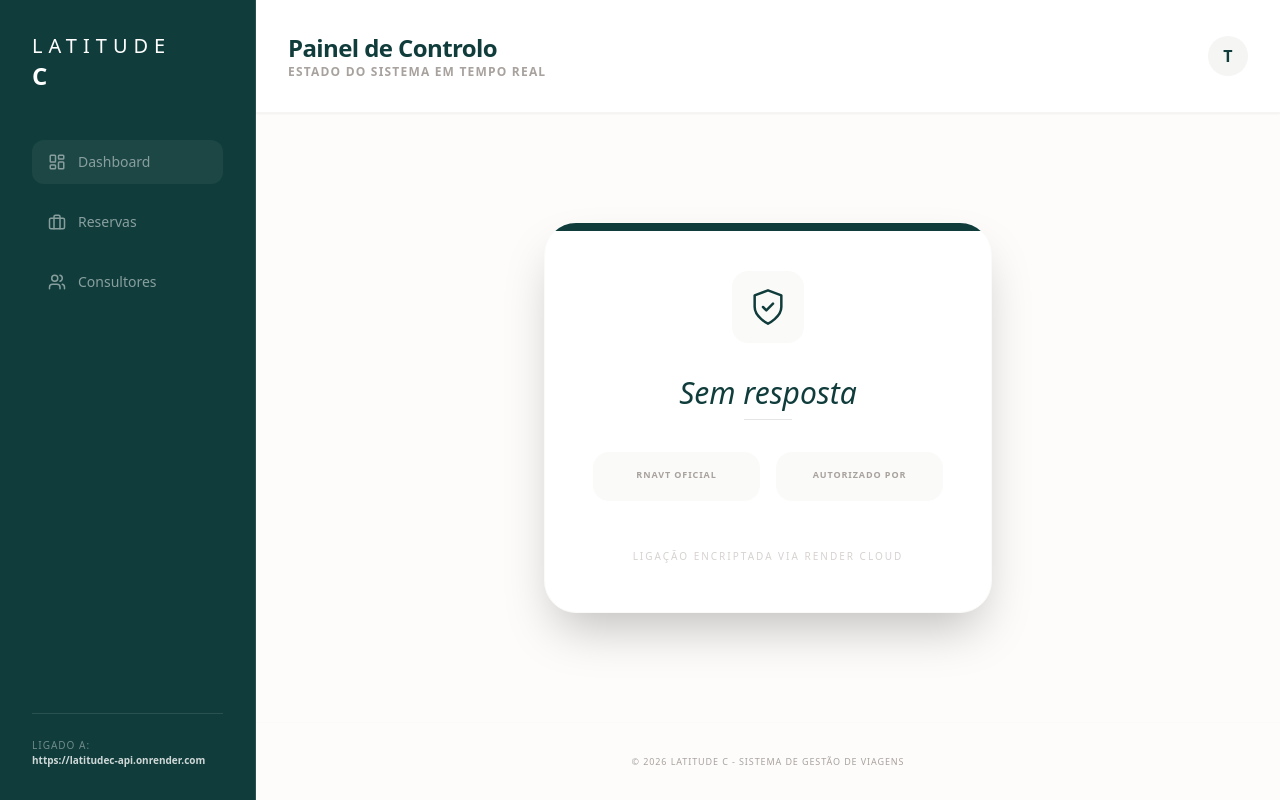
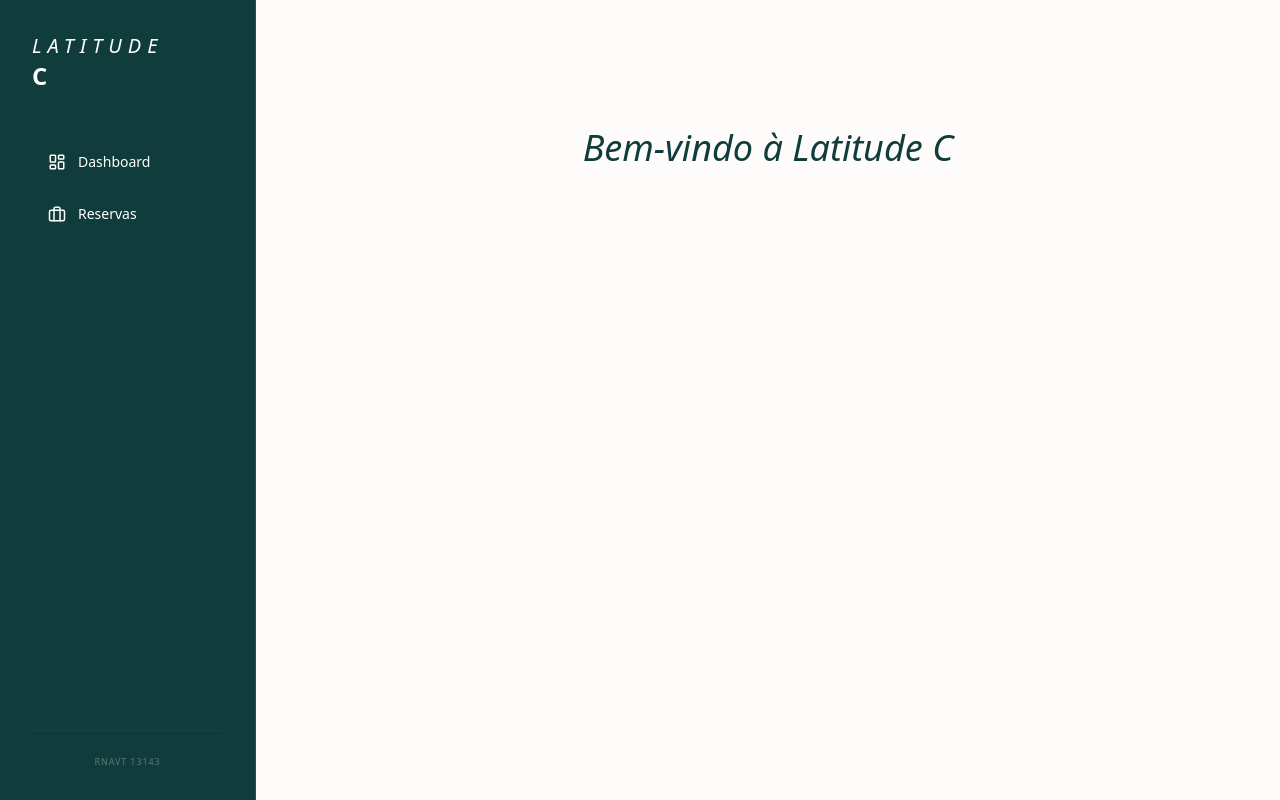
Before and after one commit to mondegobike/AgenciaViagem, a React (Vite) app: page / in a window 1280 px wide. Built offline with nearby package versions, Linux system fonts and the light colour scheme; no server answers.

Commit message:
Integrate React Router and simplify App component
Refactor App component to use React Router for navigation and remove unused state and API calls.

```diff
--- a/src/App.jsx
+++ b/src/App.jsx
@@ -1,128 +1,27 @@
-import React, { useState, useEffect } from 'react';
-import {
-  Instagram, LogIn, LogOut, Users,
-  Briefcase, LayoutDashboard, ShieldCheck, RefreshCw
-} from 'lucide-react';
+import { BrowserRouter as Router, Routes, Route } from 'react-router-dom';
+import Sidebar from './components/Sidebar';
+import Reservas from './pages/Reservas';
+
+// Uma página de Dashboard rápida só para exemplo
+const Dashboard = () => (
+  <div className="text-center py-20">
+    <h2 className="text-4xl font-light italic text-[#103D3B]">Bem-vindo à Latitude C</h2>
+  </div>
+);
 
 function App() {
-  const [user, setUser] = useState({ name: "Tiago", role: "admin" }); // Simulação de user logado
-  const [apiInfo, setApiInfo] = useState(null);
-  const [loading, setLoading] = useState(true);
-
-  // O TEU URL DO RENDER
-  const API_URL = "https://latitudec-api.onrender.com";
-
-  const azulMar = "#103D3B";
-
-  // EFEITO PARA LIGAR À TUA API C#
-  useEffect(() => {
-    const getApiStatus = async () => {
-      try {
-        const response = await fetch(API_URL);
-        const data = await response.json();
-        setApiData(data);
-      } catch (error) {
-        console.error("Erro ao ligar à API:", error);
-      } finally {
-        setLoading(false);
-      }
-    };
-    getApiStatus();
-  }, []);
-
-  const setApiData = (data) => {
-    setApiInfo(data);
-  };
-
   return (
-    <div className="min-h-screen bg-[#FDFCFB] flex font-sans text-[#1A2F23]">
-
-      {/* SIDEBAR (Estilo da última versão) */}
-      <aside className="w-64 bg-[#103D3B] text-white flex flex-col p-8 hidden md:flex border-r border-white/10">
-        <div className="mb-12">
-          <span className="text-xl font-light tracking-[0.3em] block">LATITUDE</span>
-          <span className="text-2xl font-black">C</span>
-        </div>
-        <nav className="flex-1 space-y-4 opacity-50 cursor-not-allowed">
-          <div className="flex items-center gap-3 px-4 py-3 rounded-xl text-sm bg-white/10"><LayoutDashboard size={18}/> Dashboard</div>
-          <div className="flex items-center gap-3 px-4 py-3 rounded-xl text-sm"><Briefcase size={18}/> Reservas</div>
-          <div className="flex items-center gap-3 px-4 py-3 rounded-xl text-sm"><Users size={18}/> Consultores</div>
-        </nav>
-        <div className="mt-auto pt-6 border-t border-white/10">
-          <p className="text-[10px] uppercase tracking-widest text-white/40">Ligado a:</p>
-          <p className="text-[10px] font-bold text-white/80 break-all">{API_URL}</p>
-        </div>
-      </aside>
-
-      {/* ÁREA PRINCIPAL */}
-      <main className="flex-1 flex flex-col">
-
-        {/* HEADER */}
-        <header className="bg-white border-b border-stone-100 p-8 flex justify-between items-center shadow-sm">
-          <div>
-            <h1 className="text-2xl font-bold tracking-tight" style={{ color: azulMar }}>Painel de Controlo</h1>
-            <p className="text-xs text-stone-400 uppercase tracking-widest font-bold">Estado do Sistema em Tempo Real</p>
-          </div>
-          <div className="flex items-center gap-4">
-            <div className="h-10 w-10 rounded-full bg-stone-100 flex items-center justify-center text-[#103D3B] font-bold">T</div>
-          </div>
-        </header>
-
-        {/* CONTEÚDO NO MEIO DO ECRÃ (O QUE RECEBEMOS DA API) */}
-        <div className="flex-1 flex items-center justify-center p-8">
-
-          <div className="max-w-md w-full">
-            {loading ? (
-              <div className="flex flex-col items-center gap-4 animate-pulse">
-                <RefreshCw className="animate-spin text-stone-300" size={32} />
-                <p className="text-xs uppercase tracking-[0.3em] text-stone-400">A contactar servidor...</p>
-              </div>
-            ) : (
-              <div className="bg-white rounded-[2rem] shadow-2xl p-12 border border-stone-50 relative overflow-hidden group">
-                {/* Detalhe Decorativo Azul Mar */}
-                <div className="absolute top-0 left-0 w-full h-2" style={{ backgroundColor: azulMar }}></div>
-
-                <div className="text-center space-y-8 animate-in fade-in zoom-in duration-500">
-                  <div className="inline-flex p-4 bg-stone-50 rounded-2xl text-[#103D3B]">
-                    <ShieldCheck size={40} strokeWidth={1.5} />
-                  </div>
-
-                  <div className="space-y-2">
-                    <h2 className="text-3xl font-light italic" style={{ color: azulMar }}>
-                      {apiInfo?.mensagem || "Sem resposta"}
-                    </h2>
-                    <div className="h-px w-12 bg-stone-200 mx-auto my-4"></div>
-                  </div>
-
-                  <div className="grid grid-cols-2 gap-4">
-                    <div className="bg-stone-50 p-4 rounded-2xl">
-                      <p className="text-[9px] font-bold uppercase text-stone-400 tracking-widest mb-1">RNAVT Oficial</p>
-                      <p className="text-lg font-black" style={{ color: azulMar }}>{apiInfo?.rnavt}</p>
-                    </div>
-                    <div className="bg-stone-50 p-4 rounded-2xl">
-                      <p className="text-[9px] font-bold uppercase text-stone-400 tracking-widest mb-1">Autorizado por</p>
-                      <p className="text-lg font-black text-stone-600">{apiInfo?.autor}</p>
-                    </div>
-                  </div>
-
-                  <p className="text-[10px] text-stone-300 uppercase tracking-[0.2em] font-medium pt-4">
-                    Ligação encriptada via Render Cloud
-                  </p>
-                </div>
-              </div>
-            )}
-          </div>
-
-        </div>
-
-        {/* FOOTER INTERNO */}
-        <footer className="p-8 text-center border-t border-stone-50">
-          <p className="text-[9px] text-stone-400 uppercase tracking-widest">
-            © 2026 Latitude C - Sistema de Gestão de Viagens
-          </p>
-        </footer>
-      </main>
-    </div>
+    <Router>
+      <div className="min-h-screen bg-[#FDFCFB] flex">
+        <Sidebar />
+        <main className="flex-1 ml-64 p-12">
+          <Routes>
+            <Route path="/" element={<Dashboard />} />
+            <Route path="/reservas" element={<Reservas />} />
+          </Routes>
+        </main>
+      </div>
+    </Router>
   );
 }
 
```
